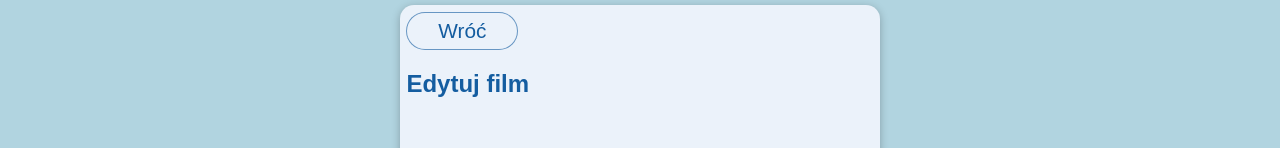
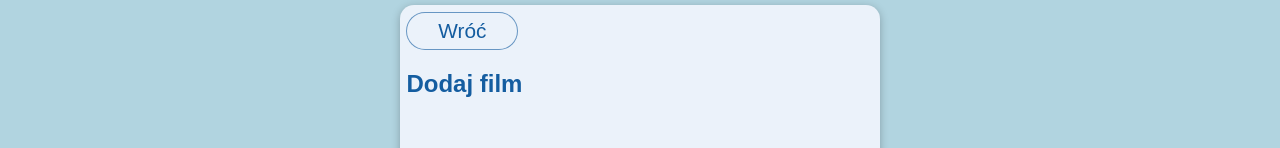
Before and after one commit to patgrajkowski/filmlyApp, a React (Create React App) app: page /admin/movie/add in a window 1280 px wide. Shown: the part 193-341 px from the top of the page. Built offline with nearby package versions, Linux system fonts and the light colour scheme.

Commit message:
fixed typo

```diff
--- a/src/components/Admin/MovieAddForm.js
+++ b/src/components/Admin/MovieAddForm.js
@@ -135,7 +135,7 @@ const MovieAddForm = () => {
   return (
     <Card className={styles.form__wrapper}>
       <Button onClick={handleBack}>Wróć</Button>
-      <h2 className={styles.form__title}>Edytuj film</h2>
+      <h2 className={styles.form__title}>Dodaj film</h2>
       <form className={styles.form} onSubmit={handleSubmit}>
         <Input
           value={values.title}
```
